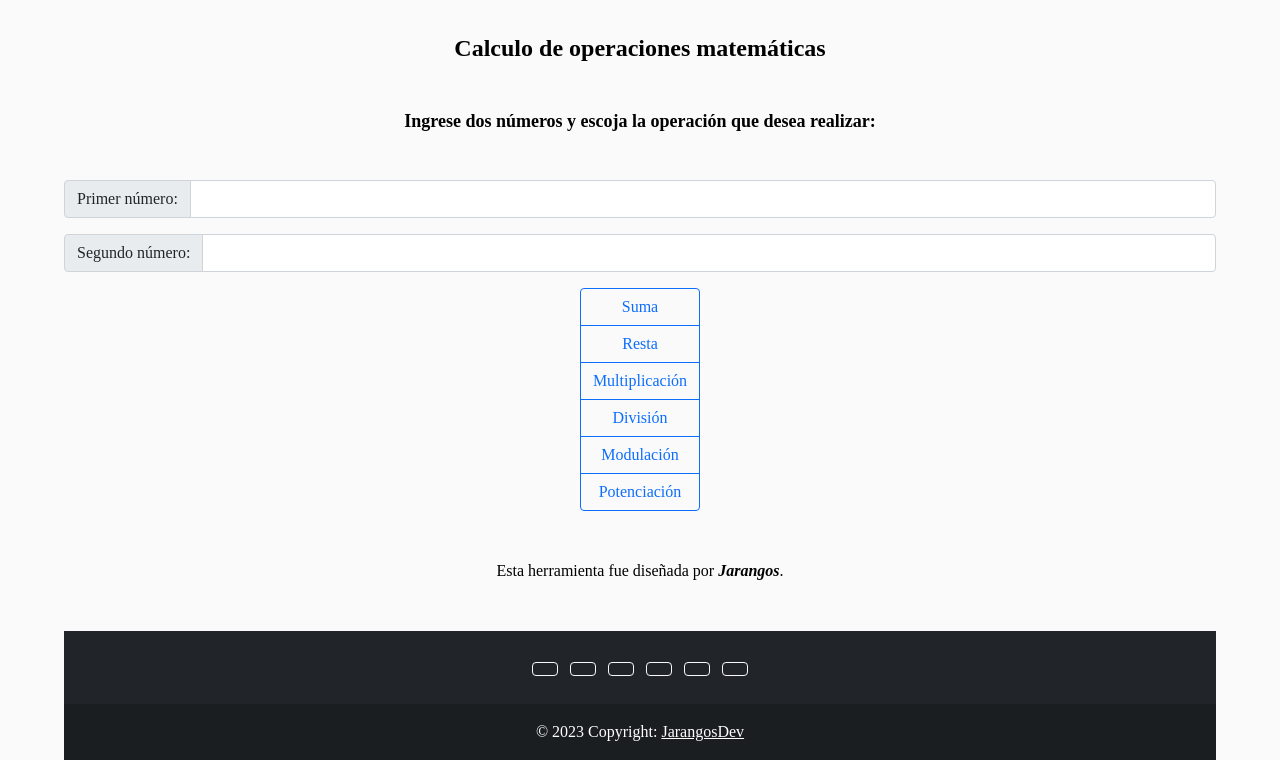
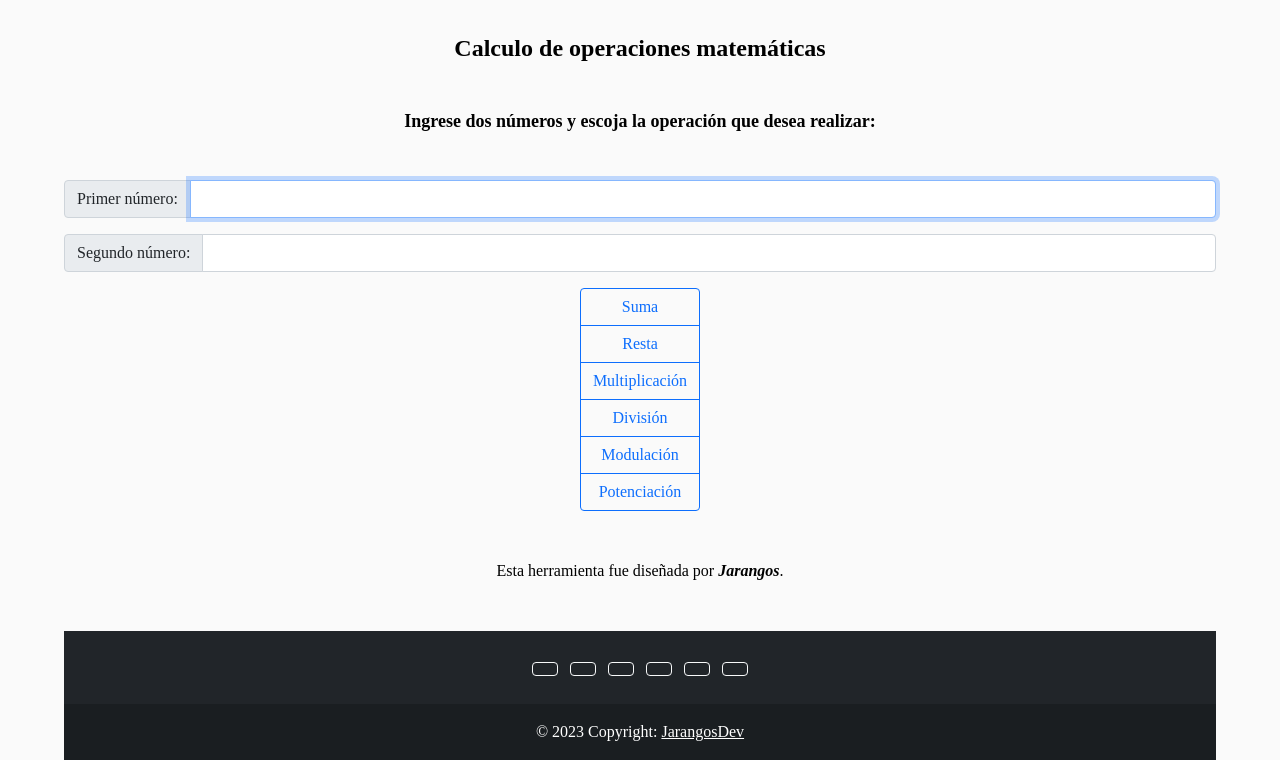
Before and after one commit to JarangosDev/JarangosDevPage, a plain HTML site: page operations.html in a window 1280 px wide. Shown: the part 62-822 px from the top of the page. Drawn offline with nearby package versions, Linux system fonts and the light colour scheme.

Commit message:
Autofocus in first number in operations.

```diff
--- a/operations.html
+++ b/operations.html
@@ -63,7 +63,7 @@
     <div class="cointaner">
       <div class="input-group mb-3">
         <span class="input-group-text">Primer número:</span>
-        <input type="text" class="form-control" id="num1">
+        <input type="text" class="form-control" id="num1" autofocus>
       </div>
       <div class="input-group mb-3">
         <span class="input-group-text">Segundo número:</span>
```
